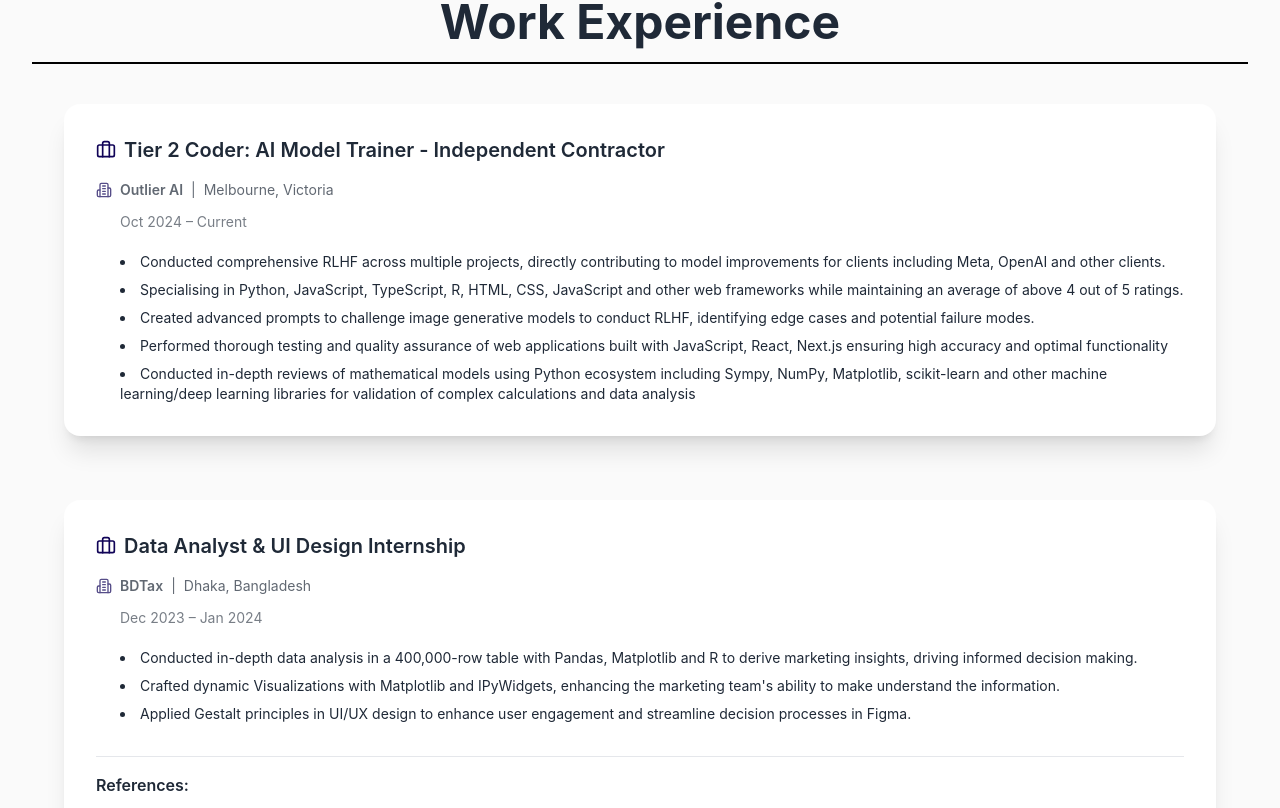
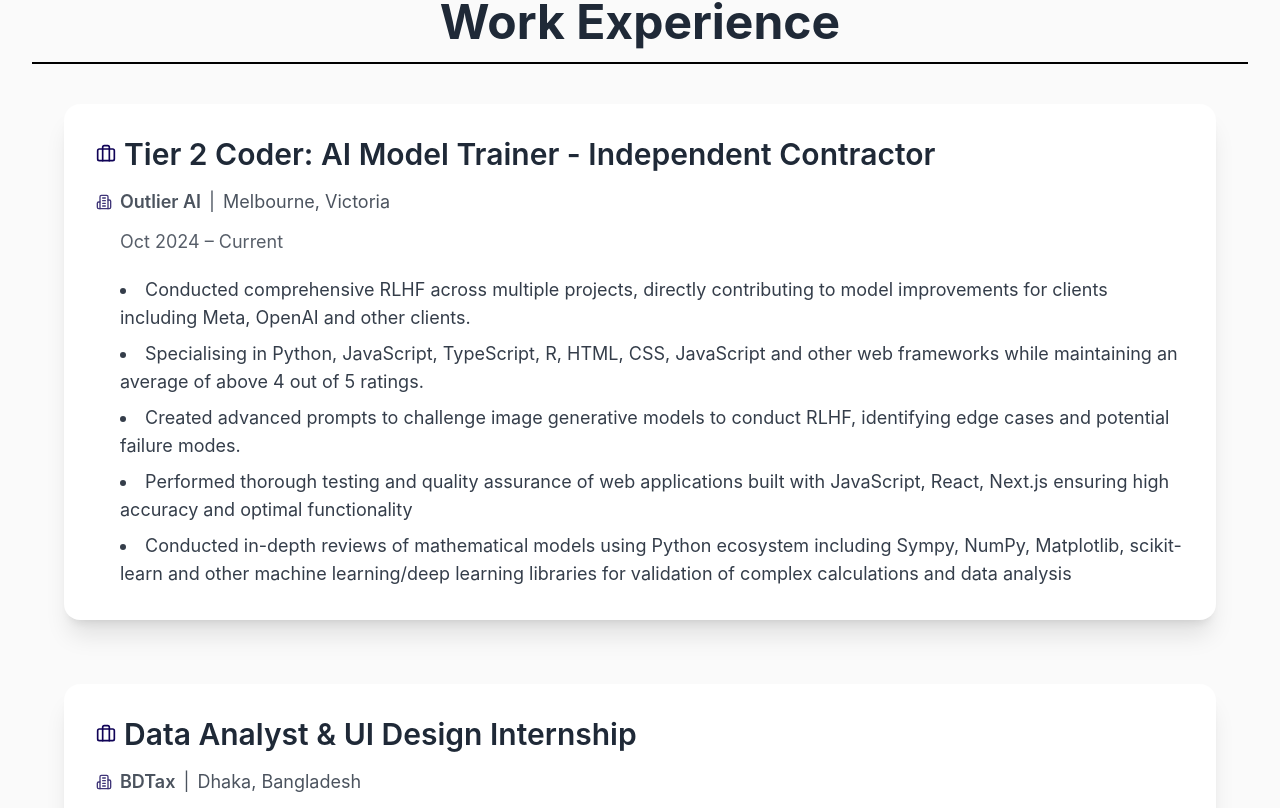
Before and after one commit to MahirAbrar/mahirsportfolio, a React (Create React App) app: page / in a window 1280 px wide. Shown: the part 2428-3236 px from the top of the page. Built offline with nearby package versions, Linux system fonts and the light colour scheme.

Commit message:
Add dark mode support and improve typography in Divider and WorkExperience components

```diff
--- a/src/components/Divider.js
+++ b/src/components/Divider.js
@@ -48,7 +48,7 @@
       onMouseEnter={() => setIsHovered(true)}
       onMouseLeave={() => setIsHovered(false)}
     >
-      <div className="border-black border-y-2 pb-2 relative">
+      <div className="border-black dark:border-gray-500 border-y-2 pb-2 relative">
         <h3 className="text-center text-3xl md:text-5xl font-bold text-con w-full py-2">
           {title}
         </h3>
--- a/src/components/WorkExperience.js
+++ b/src/components/WorkExperience.js
@@ -12,20 +12,25 @@
 }) => (
   <div className="card bg-base-100 shadow-xl md:mb-8 mb-2">
     <div className="card-body p-4 sm:p-8">
-      <div className="flex items-center mb-2">
-        <Briefcase className="w-5 h-5 mr-2 text-primary" />
-        <h3 className="card-title text-xl">{title}</h3>
+      <div className="flex items-center mb-4 sm:mb-2">
+        <Briefcase className="w-5 h-5 mr-2 text-primary dark:text-white" />
+        <h3 className="card-title text-2xl sm:text-3xl ">{title}</h3>
       </div>
-      <div className="flex items-center text-sm opacity-70 mb-1">
-        <Building2 className="w-4 h-4 mr-2 text-primary" />
-        <span className="font-semibold">{company}</span>
+      <div className="flex items-center text-base sm:text-lg dark:opacity-70 opacity-80 mb-3 sm:mb-1">
+        <Building2 className="w-4 h-4 mr-2 text-primary dark:text-white" />
+        <span className="font-semibold ">{company}</span>
         <span className="mx-2">|</span>
         <span>{location}</span>
       </div>
-      <div className="text-sm opacity-60 mb-3 ml-6">{date}</div>
-      <ul className="list-disc list-inside space-y-2 sm:ml-6 ml-2">
+      <div className="text-base sm:text-lg dark:opacity-60 opacity-75 mb-4 sm:mb-3 ml-6">
+        {date}
+      </div>
+      <ul className="list-disc list-inside space-y-3 sm:space-y-2 sm:ml-6 ml-2">
         {responsibilities.map((responsibility, index) => (
-          <li key={index} className="text-sm">
+          <li
+            key={index}
+            className="text-base sm:text-lg dark:opacity-100 opacity-90"
+          >
             {responsibility}
           </li>
         ))}
@@ -37,7 +42,7 @@
           {references.map((reference, index) => (
             <div key={index} className="mb-2 last:mb-0 ">
               <div className="flex items-center">
-                <User className="w-4 h-4 mr-2 text-primary" />
+                <User className="w-4 h-4 mr-2 text-primary dark:text-white" />
                 <span className="font-medium">{reference.name}</span>
               </div>
               <div className="text-sm ml-6 mb-1">
@@ -46,7 +51,7 @@
               </div>
               {reference.email && (
                 <div className="text-sm flex items-center mb-1">
-                  <Mail className="w-4 h-4 mr-2 text-primary" />
+                  <Mail className="w-4 h-4 mr-2 text-primary dark:text-white" />
                   <a
                     href={`mailto:${reference.email}`}
                     className="hover:underline"
@@ -57,7 +62,7 @@
               )}
               {reference.phone && (
                 <div className="text-sm  flex items-center">
-                  <Phone className="w-4 h-4 mr-2 text-primary" />
+                  <Phone className="w-4 h-4 mr-2 text-primary dark:text-white" />
                   <a
                     href={`tel:${reference.phone}`}
                     className="hover:underline"
```
